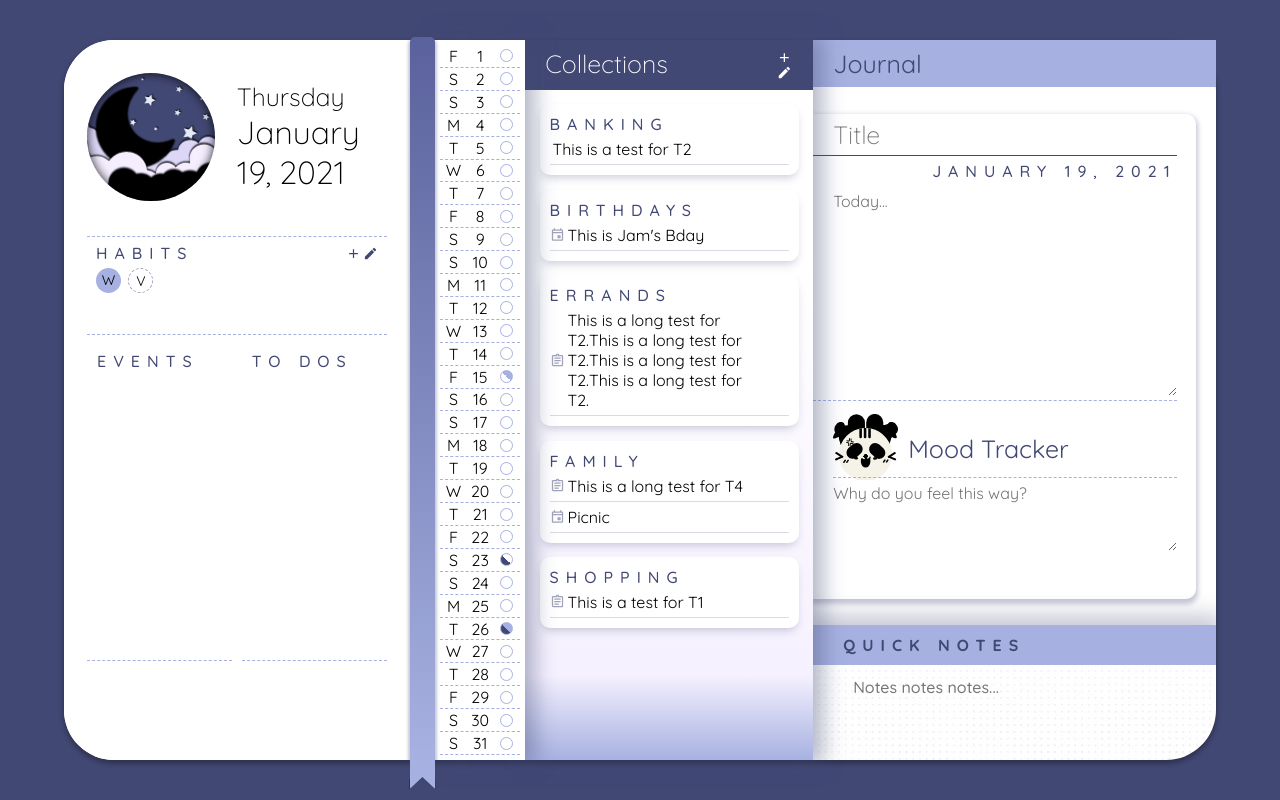
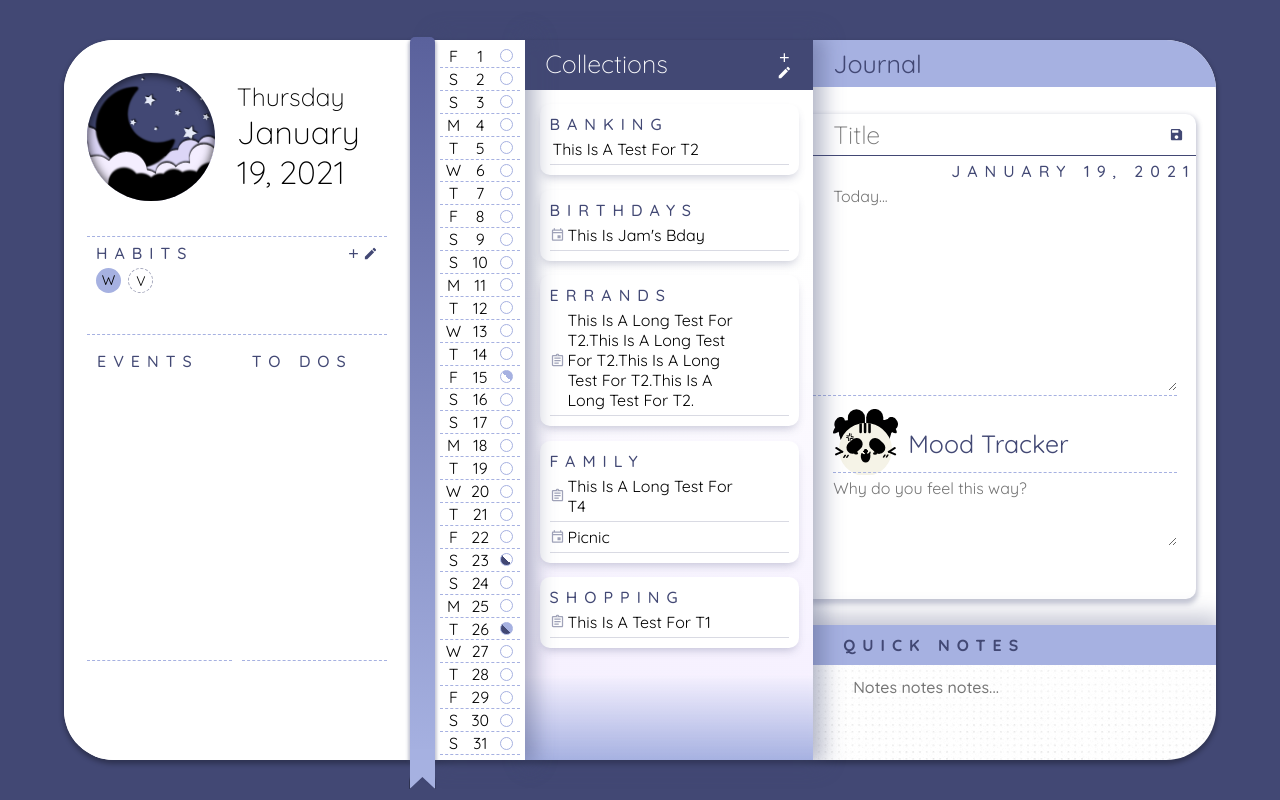
Before and after one commit to vkwho4250/react-frontend-journal, a React (Create React App) app: page / in a window 1280 px wide. Built offline with nearby package versions, Linux system fonts and the light colour scheme.

Commit message:
Added: save journal, collection grouping

```diff
--- a/public/styles.css
+++ b/public/styles.css
@@ -84,6 +84,7 @@ textarea::-webkit-scrollbar {
 
 li {
    list-style: none;
+   text-transform: capitalize;
 }
 
 button {
@@ -102,7 +103,7 @@ label {
 }
 
 svg.btn-icon {
-   color: white;
+   color: var(--night-dark-purple);
    width: 15rem;
    height: 15rem;
    cursor: pointer;
--- a/src/components/App.jsx
+++ b/src/components/App.jsx
@@ -1,4 +1,4 @@
-import React, { useState } from "react";
+import React, { useState, useEffect } from "react";
 import Dashboard from "./Dashboard";
 
 function App() {
@@ -19,17 +19,6 @@ function App() {
 
    const allAnimals = ["cat", "dog", "bunny", "bear", "panda", "deer"];
    const [avatar, setAvatar] = useState("");
-   // const [chosenMood, setChosenMood] = useState("neutral");
-
-   // function selectMood(event) {
-   //    const { value } = event.target;
-   //    setChosenMood(value);
-   // }
-
-   function selectAvatar(event) {
-      const { value } = event.target;
-      setAvatar(value);
-   }
 
    const [entries, setEntries] = useState([
       {
@@ -39,7 +28,7 @@ function App() {
          content:
             "Lorem ipsum dolor sit amet, consectetur adipiscing elit. Cras eget scelerisque est. Ut vitae nibh magna. Vestibulum ex est, tincidunt id viverra ac, scelerisque id sem. Mauris sagittis neque felis, ac sodales nisl pellentesque vitae. In hac habitasse platea dictumst. Proin id cursus magna. Maecenas imperdiet ex sit amet rutrum suscipit. Sed ante magna, dictum eu imperdiet ut, molestie ultrices tortor. Maecenas lobortis nunc eu massa condimentum, vel bibendum magna commodo. Phasellus commodo egestas sapien, nec aliquet mi sollicitudin in. In condimentum eget ex a venenatis. Sed finibus, nunc sagittis hendrerit malesuada, lacus orci semper dolor, nec tristique tellus turpis ut dolor. Phasellus hendrerit ac turpis sed ornare. Praesent maximus feugiat orci nec tincidunt.",
          mood: "Sad",
-         moodReason: "I dropped my taco.",
+         reason: "I dropped my taco.",
       },
       {
          id: 1,
@@ -48,7 +37,7 @@ function App() {
          content:
             "Suspendisse vitae elementum ante. Donec placerat quis est vel lacinia. Aenean nec tincidunt nisi, ut ullamcorper odio. Mauris auctor fringilla mauris sed posuere. Praesent ullamcorper pharetra nibh, ut interdum enim iaculis non. Maecenas fringilla eu nibh at placerat. Fusce et mi risus. Etiam hendrerit, mauris in semper mollis, neque ligula tempor nibh, vitae varius orci eros vitae metus. Aliquam nulla odio, ullamcorper sit amet lectus ac, hendrerit tempor purus. Sed blandit, mi id elementum tristique, purus diam sodales erat, et vehicula eros risus et felis. In hac habitasse platea dictumst. Nulla facilisis turpis a pretium convallis.",
          mood: "Happy",
-         moodReason: "I made tacos.",
+         reason: "I made tacos.",
       },
    ]);
 
@@ -115,10 +104,34 @@ function App() {
       },
    ]);
 
+   // > ========  MANAGING COLLECTIONS -- JOURNAL ENTRIES =================
+
+   function selectAvatar(event) {
+      const { value } = event.target;
+      setAvatar(value);
+   }
+
+   useEffect(() => {
+      setEntries((prevValue) => {
+         return [
+            ...prevValue,
+            {
+               id: prevValue.length,
+               title: "",
+               date: todayString,
+               content: "",
+               mood: "neutral",
+               reason: "",
+            },
+         ];
+      });
+   }, []);
+
    // > ========  MANAGING COLLECTIONS -- ITEMS AND EVENTS =================
 
    const [itemsOverflow, setItemsOverflow] = useState(false);
    const [createDisplay, setCreateDisplay] = useState(false);
+   const [groupingDisplay, setGroupingDisplay] = useState(false);
    const [itemType, setItemType] = useState("general");
 
    const [action, setAction] = useState("Add");
@@ -130,11 +143,16 @@ function App() {
       date: todayString,
    });
 
-   function filterItems(array, byProperty, propertyName) {
+   const [listGroups, setListGroups] = useState({
+      propertyName: "",
+      propertyValues: [],
+   });
+
+   function filterItems(array, propertyName, propertyValue) {
       console.log("filterItems");
 
       return array.filter((item) => {
-         return item[byProperty] === propertyName;
+         return item[propertyName] === propertyValue;
       });
    }
 
@@ -203,13 +221,39 @@ function App() {
       areItemsOverflowing();
    }
 
-   function optionSelected(option) {
-      setNewItem((prevContent) => {
-         return {
-            ...prevContent,
-            ["category"]: option,
-         };
+   function optionSelected(grouping, option) {
+      if (grouping === "category-suggestions") {
+         setNewItem((prevContent) => {
+            return {
+               ...prevContent,
+               ["category"]: option,
+            };
+         });
+      } else {
+         listGrouping(grouping);
+         setGroupingDisplay(false);
+      }
+   }
+
+   function listGrouping(property) {
+      console.log(property);
+      let temp = allItems.map((item) => item[property]);
+      temp.sort();
+
+      setListGroups({
+         propertyName: property,
+         propertyValues: [...new Set(temp)],
       });
+   }
+
+   function changeGroupingDisplay(event) {
+      console.log(event.currentTarget);
+
+      if (event.currentTarget.getAttribute("name") === "Edit groupings") {
+         setGroupingDisplay(!groupingDisplay);
+      } else {
+         setGroupingDisplay(false);
+      }
    }
 
    function changeCreateDisplay() {
@@ -252,20 +296,24 @@ function App() {
             setHabits={setHabits}
             allItems={allItems}
             setAllItems={setAllItems}
+            listGroups={listGroups}
             newItem={newItem}
             setNewItem={setNewItem}
             itemType={itemType}
             setItemType={setItemType}
             itemsOverflow={itemsOverflow}
             createDisplay={createDisplay}
+            groupingDisplay={groupingDisplay}
             action={action}
             // Functions
             filterItems={filterItems}
+            listGrouping={listGrouping}
             addItem={addItem}
             removeItem={removeItem}
             editItem={editItem}
             optionSelected={optionSelected}
             changeCreateDisplay={changeCreateDisplay}
+            changeGroupingDisplay={changeGroupingDisplay}
          />
       </div>
    );
--- a/src/components/Collections.jsx
+++ b/src/components/Collections.jsx
@@ -17,161 +17,54 @@ function Collections({
    setNewItem,
    itemType,
    setItemType,
+   listGroups,
    itemsOverflow,
    createDisplay,
+   groupingDisplay,
    action,
    //Functions
    filterItems,
+   listGrouping,
    addItem,
    removeItem,
    editItem,
    optionSelected,
    changeCreateDisplay,
+   changeGroupingDisplay,
 }) {
-   // > ==== =====================
-
-   // const todayString = today.toISOString().substring(0, 10);
-
-   // const [itemsOverflow, setItemsOverflow] = useState(false);
-   // const [createDisplay, setCreateDisplay] = useState(false);
-   // const [itemType, setItemType] = useState("general");
-   // const [suggestionDisplay, setSuggestionDisplay] = useState(false);
-   // const [action, setAction] = useState("Add");
-   // const [newItem, setNewItem] = useState({
-   //    id: allItems.length,
-   //    type: "general",
-   //    category: "",
-   //    content: "",
-   //    date: todayString,
-   // });
-
-   // function itemsInList(listTitle) {
-   //    console.log("itemsInList");
-
-   //    return allItems.filter((item) => {
-   //       return item.category === listTitle;
-   //    });
-   // }
-
-   // function editItem(itemID) {
-   //    setAction("Submit Edit");
-   //    setCreateDisplay(true);
-   //    setItemType(allItems[itemID].type);
-
-   //    setNewItem({
-   //       id: itemID,
-   //       type: allItems[itemID].type,
-   //       category: allItems[itemID].category,
-   //       content: allItems[itemID].content,
-   //       date: allItems[itemID].date,
-   //    });
-   // }
-
-   // function addItem(event) {
-   //    console.log(allItems);
-   //    if (newItem.content.trim() === "") {
-   //       document.querySelector(".input-content").classList.add("empty-input");
-   //    } else if (newItem.category.trim() === "") {
-   //       document
-   //          .querySelector(".input-content")
-   //          .classList.remove("empty-input");
-   //       document.querySelector(".input-category").classList.add("empty-input");
-   //    } else {
-   //       document
-   //          .querySelector(".input-content")
-   //          .classList.remove("empty-input");
-   //       document
-   //          .querySelector(".input-category")
-   //          .classList.remove("empty-input");
-
-   //       setAllItems((prevItems) => {
-   //          if (action === "Add") {
-   //             return [...prevItems, newItem];
-   //          } else {
-   //             let temp = [...prevItems];
-   //             temp[newItem.id] = newItem;
-   //             return [...temp];
-   //          }
-   //       });
-
-   //       setCreateDisplay(false);
-   //       setAction("Add");
-   //       setNewItem((prevValue) => ({
-   //          id: prevValue.id + 1,
-   //          todo: "general",
-   //          category: "",
-   //          content: "",
-   //          date: todayString,
-   //       }));
-   //    }
-
-   //    areItemsOverflowing();
-   //    event.preventDefault();
-   // }
-
-   // function removeItem(itemID) {
-   //    setAllItems((prevItems) => {
-   //       return prevItems.filter((item) => {
-   //          return item.id !== itemID;
-   //       });
-   //    });
-
-   //    areItemsOverflowing();
-   // }
-
-   // function optionSelected(option) {
-   //    setNewItem((prevContent) => {
-   //       return {
-   //          ...prevContent,
-   //          ["category"]: option,
-   //       };
-   //    });
-   // }
-
-   // function changeCreateDisplay() {
-   //    setCreateDisplay(!createDisplay);
-   //    setNewItem({
-   //       id: allItems.length,
-   //       type: "general",
-   //       category: "",
-   //       content: "",
-   //       date: todayString,
-   //    });
-   //    setItemType("general");
-   // }
-
-   // function areItemsOverflowing() {
-   //    if (
-   //       document.querySelector(".list-container").scrollHeight >
-   //       document.querySelector(".list-container").offsetHeight
-   //    ) {
-   //       setItemsOverflow(true);
-   //    } else {
-   //       setItemsOverflow(false);
-   //    }
-   // }
-
-   // > =========================
-
-   //Collection
-
    const [moveUp, setMoveUp] = useState(false);
    const [headerDisplay, setHeaderDisplay] = useState("");
    const [suggestionDisplay, setSuggestionDisplay] = useState(false);
 
    const [categories, setCategories] = useState([]);
+   // const [listGroups, setListGroups] = useState({
+   //    propertyName: "",
+   //    propertyValues: [],
+   // });
+
+   // function listGrouping(property) {
+   //    let temp = allItems.map((item) => item[property]);
+   //    temp.sort();
+
+   //    setListGroups({
+   //       propertyName: property,
+   //       propertyValues: [...new Set(temp)],
+   //    });
+   // }
+   // const [groupingDisplay, setGroupingDisplay] = useState(false);
+
+   // function changeGroupingDisplay(event) {
+   //    console.log(event.currentTarget);
+   //    setGroupingDisplay(!groupingDisplay);
+   // }
 
    useEffect(() => {
-      listCategories();
+      const categoryList = [
+         ...new Set(allItems.map((item) => item["category"])),
+      ];
+      setCategories(categoryList.sort()); //getting categories for suggesting menu
+      listGrouping("category"); //Default Grouping
    }, [allItems]);
-
-   //! Need to change this function to adapt to other "groupings"
-   function listCategories() {
-      let temp = allItems.map((item) => item.category);
-      temp.sort();
-
-      setCategories([...new Set(temp)]);
-   }
 
    function updateItem(event) {
       const { name, value } = event.target;
@@ -227,12 +120,37 @@ function Collections({
                   name="Add an item"
                />
                <EditIcon
+                  onClick={changeGroupingDisplay}
                   onMouseOver={changeHeaderDisplay}
                   className="btn-icon"
-                  name="Edit categories"
+                  name="Edit groupings"
                />
             </div>
          </div>
+
+         <div
+            className={
+               "suggestions grouping-options" + (groupingDisplay ? " open" : "")
+            }
+         >
+            <ExpandLessIcon
+               onClick={changeGroupingDisplay}
+               className="btn-icon create-close-btn"
+            />
+            <ul>
+               {["category", "date", "type"].map((property, index) => {
+                  return (
+                     <Dropdown
+                        key={index}
+                        option={property}
+                        optionSelected={optionSelected}
+                        grouping={property}
+                     />
+                  );
+               })}
+            </ul>
+         </div>
+
          <div className={"create-item" + (createDisplay ? " show" : "")}>
             <ExpandLessIcon
                onClick={changeCreateDisplay}
@@ -294,15 +212,14 @@ function Collections({
                   <div className="suggestions">
                      <ul>
                         {categories.map((category, index) => {
-                           if (category !== "") {
                            return (
                               <Dropdown
                                  key={index}
                                  option={category}
                                  optionSelected={optionSelected}
+                                 grouping="category-suggestions"
                               />
                            );
-                           }
                         })}
                      </ul>
                   </div>
@@ -322,12 +239,16 @@ function Collections({
          </div>
 
          <div className="list-container">
-            {categories.map((listTitle, index) => {
-               let listItems = filterItems(allItems, "category", listTitle);
+            {listGroups.propertyValues.map((grouping, index) => {
+               let listItems = filterItems(
+                  allItems,
+                  listGroups.propertyName,
+                  grouping
+               );
                return (
                   <List
                      key={index}
-                     listTitle={listTitle}
+                     listTitle={grouping}
                      items={listItems}
                      removeItem={removeItem}
                      editItem={editItem}
--- a/src/components/Dashboard.css
+++ b/src/components/Dashboard.css
@@ -155,17 +155,21 @@
    position: relative;
    z-index: -1;
    top: 0;
-   /*Width = Dashboard * (1 - summary - collections) - ribbon - datebar*/
+   /** Width = Dashboard * (1 - summary - collections) - ribbon - datebar*/
    width: calc(90vw * (1 - 0.3 - 0.25) - 2vw - 90rem);
    height: 100%;
    display: flex;
    flex-direction: column;
+   overflow: hidden;
+   border-radius: 0 50rem 50rem 0;
 }
 
 #journal-container .header {
    background: rgb(166, 177, 225, 1);
    position: relative;
    width: 100%;
+   position: flex;
+   justify-content: space-between;
 }
 
 #journal-container h3 {
--- a/src/components/Dashboard.jsx
+++ b/src/components/Dashboard.jsx
@@ -22,21 +22,25 @@ function Dashboard({
    setHabits,
    allItems,
    setAllItems,
+   listGroups,
    newItem,
    setNewItem,
    itemType,
    setItemType,
    itemsOverflow,
    createDisplay,
+   groupingDisplay,
    action,
    // Functions
    filterItems,
+   listGrouping,
    updateItem,
    addItem,
    removeItem,
    editItem,
    optionSelected,
    changeCreateDisplay,
+   changeGroupingDisplay,
 }) {
    const options = {
       year: "numeric",
@@ -105,17 +109,21 @@ function Dashboard({
             setNewItem={setNewItem}
             itemType={itemType}
             setItemType={setItemType}
+            listGroups={listGroups}
             itemsOverflow={itemsOverflow}
             createDisplay={createDisplay}
+            groupingDisplay={groupingDisplay}
             action={action}
             // Functions
             filterItems={filterItems}
+            listGrouping={listGrouping}
             updateItem={updateItem}
             addItem={addItem}
             removeItem={removeItem}
             editItem={editItem}
             optionSelected={optionSelected}
             changeCreateDisplay={changeCreateDisplay}
+            changeGroupingDisplay={changeGroupingDisplay}
          />
 
          <div id="journal-container">
@@ -124,10 +132,11 @@ function Dashboard({
             </div>
             <div id="entry-container">
                <JournalEntry
-                  key={entries.length + 1}
-                  entryId={entries.length + 1}
+                  key={entries.length}
                   todayFormatted={todayFormatted}
                   todayString={todayString}
+                  todayEntry={entries[entries.length - 1]}
+                  setEntries={setEntries}
                   allMoods={allMoods}
                   chosenMood={chosenMood}
                   setChosenMood={setChosenMood}
@@ -152,23 +161,6 @@ function Dashboard({
                </form>
             </div>
          </div>
-
-         {/* <div id="quick-notes">
-            <form>
-               <h4>Quick Notes</h4>
-               <textarea
-                  id="textarea-notes"
-                  name="quick-notes"
-                  onChange={updateQuickNotes}
-                  value={quickNotes}
-                  rows="7"
-                  columns="50"
-                  placeholder="Notes notes notes..."
-               >
-                  {quickNotes}
-               </textarea>
-            </form>
-         </div> */}
       </div>
    );
 }
--- a/src/components/Dropdown.jsx
+++ b/src/components/Dropdown.jsx
@@ -1,9 +1,9 @@
 import React from "react";
 import "./Dropdown.css";
 
-function Dropdown({ option, optionSelected }) {
+function Dropdown({ option, optionSelected, grouping }) {
    function useOption() {
-      optionSelected(option);
+      optionSelected(grouping, option);
    }
 
    return (
--- a/src/components/JournalEntry.css
+++ b/src/components/JournalEntry.css
@@ -5,6 +5,22 @@
    border-radius: 0 10rem 10rem 0;
    box-shadow: 0 3rem 5rem 2rem rgba(66, 72, 116, 0.3);
    overflow: hidden;
+}
+
+.entry-header {
+   display: flex;
+   align-items: center;
+   border-bottom: 1rem solid rgba(66, 72, 116, 1);
+   margin-bottom: 5rem;
+}
+
+.entry-header h2 {
+   width: 93%;
+}
+
+.entry-title {
+   border-bottom: none;
+   padding-left: 20rem;
 }
 
 .long-date {
@@ -33,8 +49,8 @@
 .mood-title {
    position: absolute;
    top: 0;
-   right: 0;
-   width: 100%;
+   left: 0;
+   width: 110%;
    background: white;
    height: 60%;
    display: flex;
@@ -44,7 +60,7 @@
 }
 
 .mood-title.reveal {
-   right: -150%;
+   left: 150%;
 }
 
 .mood-title h3 {
--- a/src/components/JournalEntry.jsx
+++ b/src/components/JournalEntry.jsx
@@ -3,10 +3,14 @@ import "./JournalEntry.css";
 
 import Mood from "./Mood";
 
+import SaveIcon from "@material-ui/icons/Save";
+
 function JournalEntry({
-   entryId,
+   // entryId,
    todayFormatted,
    todayString,
+   todayEntry,
+   setEntries,
    allMoods,
    // chosenMood,
    allAnimals,
@@ -15,12 +19,12 @@ function JournalEntry({
    const [showMoodChoices, setShowMoodChoices] = useState(false);
    const [moodInFocus, setMoodFocus] = useState("");
    const [currentEntry, setCurrentEntry] = useState({
-      id: entryId,
-      title: "",
-      date: todayString,
-      content: "",
-      mood: "neutral",
-      reason: "",
+      id: todayEntry.id,
+      title: todayEntry.title,
+      date: todayEntry.date,
+      content: todayEntry.content,
+      mood: todayEntry.mood,
+      reason: todayEntry.reason,
    });
 
    function changeMoodFocus(event) {
@@ -31,20 +35,13 @@ function JournalEntry({
       }
    }
 
-   // function selectMood(event) {
-   //    console.log(event.currentTarget);
-   //    setChosenMood(event.currentTarget.getAttribute("value"));
-   // }
+   function submitEntry(event) {
+      setEntries((prevValue) => {
+         console.log(prevValue);
+         return [...prevValue.slice(0, todayEntry.id), currentEntry];
+      });
 
-   function resetEntry() {
-      setCurrentEntry({
-         id: entryId,
-         title: "",
-         date: todayString,
-         content: "",
-         mood: "neutral",
-         reason: "",
-      });
+      event.preventDefault();
    }
 
    function revealChoices() {
@@ -52,10 +49,6 @@ function JournalEntry({
    }
 
    function updateEntry(event) {
-      console.log(currentEntry);
-      console.log(event.target);
-      console.log(event.currentTarget);
-
       const action = event.currentTarget.getAttribute("action");
 
       if (action !== "text update") {
@@ -88,9 +81,10 @@ function JournalEntry({
    return (
       <div className="journal-entry">
          <form>
+            <div className="entry-header">
                <h2>
                   <input
-                  className="input-entry entry-title"
+                     className="entry-title"
                      onChange={updateEntry}
                      name="title"
                      value={currentEntry.title}
@@ -98,7 +92,10 @@ function JournalEntry({
                      action="text update"
                   ></input>
                </h2>
-            <h4 className="input-entry long-date">{todayFormatted}</h4>
+               <SaveIcon onClick={submitEntry} className="btn-icon" />
+            </div>
+
+            <h4 className="long-date">{todayFormatted}</h4>
             {/* <div className="text-container"> */}
             <textarea
                className="input-entry"
```
Also changed, not shown: src/components/Collections.css (+18 -0 lines), 2 other files (tests, documents, lock files or other folders). Lines whose indentation alone changed are shown as unchanged.
